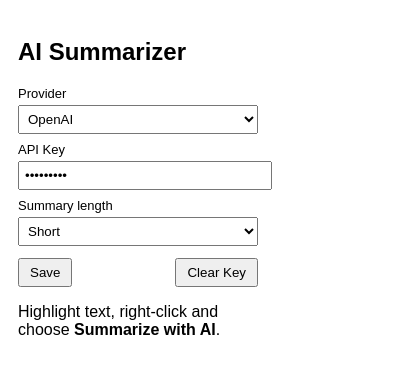
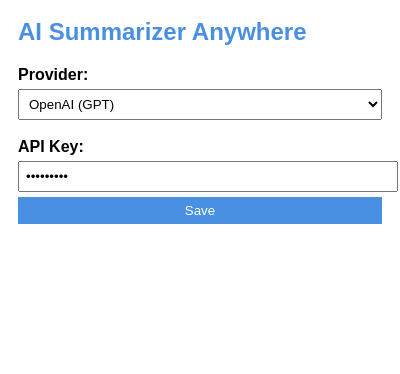
Before and after one commit to pritamleo841/ai-summarizer, a browser extension: page ai-summarizer-anywhere/ui/popup.html in a window 400 px wide. Both pictures are taken after typing "Sample123" into the empty fields and a click on the button "Save". Drawn offline with Linux system fonts and the light colour scheme.

Commit message:
fix: updated code

```diff
--- a/ai-summarizer-anywhere/ui/popup.html
+++ b/ai-summarizer-anywhere/ui/popup.html
@@ -1,33 +1,21 @@
-<!doctype html>
+<!DOCTYPE html>
 <html>
-<head>
-  <meta charset="utf-8"/>
-  <title>AI Summarizer Settings</title>
-  <link rel="stylesheet" href="styles.css"/>
-</head>
-<body>
-  <div class="container">
-    <h2>AI Summarizer</h2>
-    <label>Provider</label>
+  <head>
+    <title>AI Summarizer Anywhere</title>
+    <link rel="stylesheet" href="styles.css">
+  </head>
+  <body>
+    <h2>AI Summarizer Anywhere</h2>
+    <label>Provider:</label>
     <select id="provider">
-      <option value="openai">OpenAI</option>
+      <option value="openai">OpenAI (GPT)</option>
       <option value="huggingface">Hugging Face</option>
-      <option value="ollama">Ollama (local)</option>
+      <option value="ollama">Ollama (Local)</option>
     </select>
-    <label>API Key</label>
-    <input id="apiKey" placeholder="Enter API key if required" type="password"/>
-    <label>Summary length</label>
-    <select id="summaryMode">
-      <option value="short">Short</option>
-      <option value="medium">Medium</option>
-      <option value="long">Long</option>
-    </select>
-    <div class="actions">
-      <button id="save">Save</button>
-      <button id="clear">Clear Key</button>
-    </div>
-    <p class="help">Highlight text, right-click and choose <b>Summarize with AI</b>.</p>
-  </div>
-  <script src="popup.js"></script>
-</body>
+    <br/><br/>
+    <label>API Key:</label>
+    <input type="password" id="apiKey" placeholder="Enter API Key"/>
+    <button id="saveBtn">Save</button>
+    <script src="popup.js"></script>
+  </body>
 </html>
--- a/ai-summarizer-anywhere/ui/popup.js
+++ b/ai-summarizer-anywhere/ui/popup.js
@@ -1,27 +1,16 @@
-document.addEventListener("DOMContentLoaded", async () => {
-  const providerSelect = document.getElementById("provider");
-  const apiKeyInput = document.getElementById("apiKey");
-  const summaryModeSelect = document.getElementById("summaryMode");
-  const saveBtn = document.getElementById("save");
-  const clearBtn = document.getElementById("clear");
+// popup.js
 
-  const stored = await chrome.storage.sync.get(["provider", "apiKey", "summaryMode"]);
-  if (stored.provider) providerSelect.value = stored.provider;
-  if (stored.apiKey) apiKeyInput.value = stored.apiKey;
-  if (stored.summaryMode) summaryModeSelect.value = stored.summaryMode;
+window.onload = () => {
+  chrome.storage.sync.get(["provider", "apiKey"], (items) => {
+    if (items.provider) document.getElementById("provider").value = items.provider;
+    if (items.apiKey) document.getElementById("apiKey").value = items.apiKey;
+  });
+};
 
-  saveBtn.addEventListener("click", async () => {
-    await chrome.storage.sync.set({
-      provider: providerSelect.value,
-      apiKey: apiKeyInput.value,
-      summaryMode: summaryModeSelect.value
-    });
-    saveBtn.textContent = "Saved!";
-    setTimeout(() => saveBtn.textContent = "Save", 1200);
-  });
-
-  clearBtn.addEventListener("click", async () => {
-    await chrome.storage.sync.remove(["apiKey"]);
-    apiKeyInput.value = "";
+document.getElementById("saveBtn").addEventListener("click", () => {
+  const provider = document.getElementById("provider").value;
+  const apiKey = document.getElementById("apiKey").value;
+  chrome.storage.sync.set({ provider, apiKey }, () => {
+    alert("✅ Settings saved!");
   });
 });
--- a/ai-summarizer-anywhere/ui/styles.css
+++ b/ai-summarizer-anywhere/ui/styles.css
@@ -1,6 +1,25 @@
-body { font-family: sans-serif; padding: 10px; }
-.container { width: 240px; }
-label { display: block; margin-top: 8px; font-size: 13px; }
-input, select { width: 100%; padding: 5px; margin-top: 4px; }
-.actions { margin-top: 12px; display: flex; justify-content: space-between; }
-button { padding: 5px 10px; }
+body {
+  font-family: sans-serif;
+  padding: 10px;
+}
+h2 {
+  margin-top: 0;
+  color: #4A90E2;
+}
+label {
+  font-weight: bold;
+}
+input, select, button {
+  margin-top: 5px;
+  width: 100%;
+  padding: 6px;
+}
+button {
+  background: #4A90E2;
+  color: white;
+  border: none;
+  cursor: pointer;
+}
+button:hover {
+  background: #357ABD;
+}
```
Also changed, not shown: ai-summarizer-anywhere/background.js (+62 -56 lines), ai-summarizer-anywhere/contentScript.js (+2 -29 lines), ai-summarizer-anywhere/README.md, ai-summarizer-anywhere/icons/icon128.png, ai-summarizer-anywhere/icons/icon16.png, ai-summarizer-anywhere/icons/icon48.png, ai-summarizer-anywhere/manifest.json.
